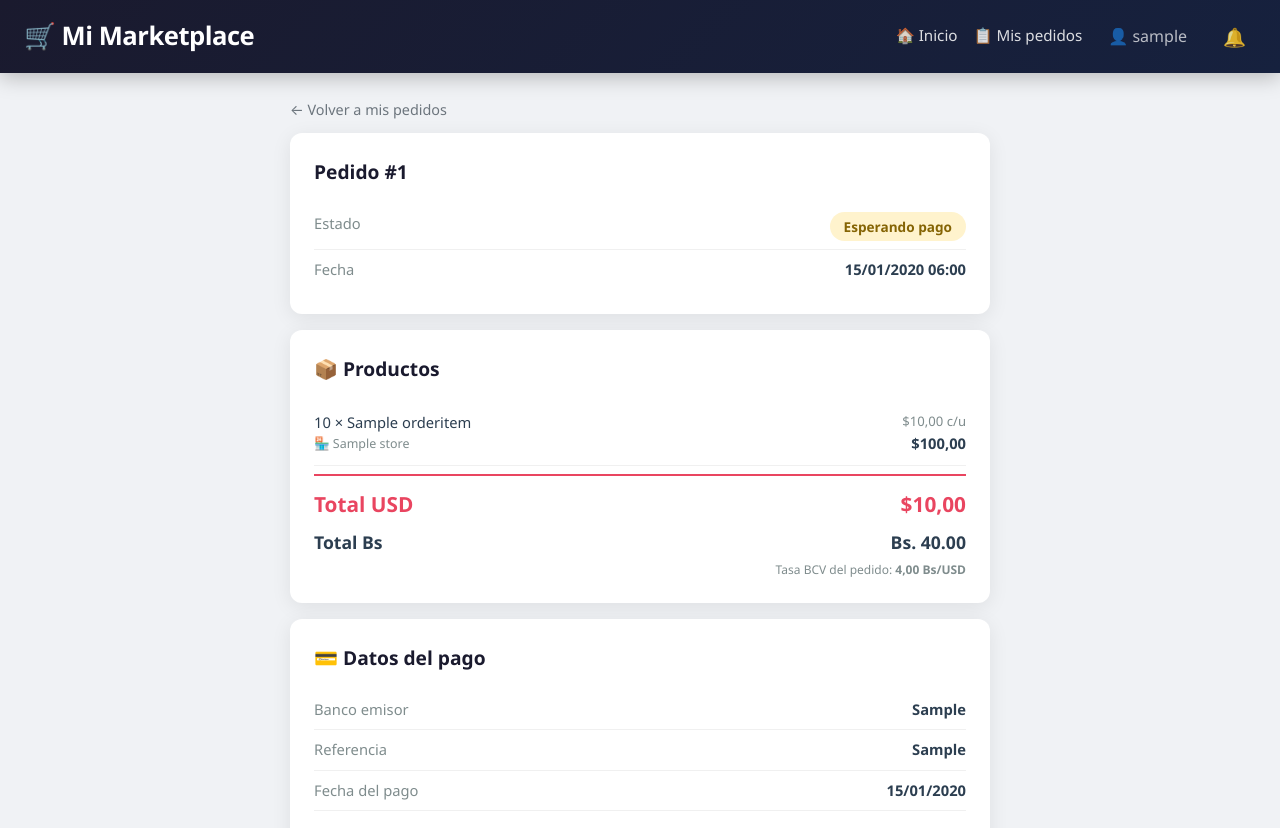
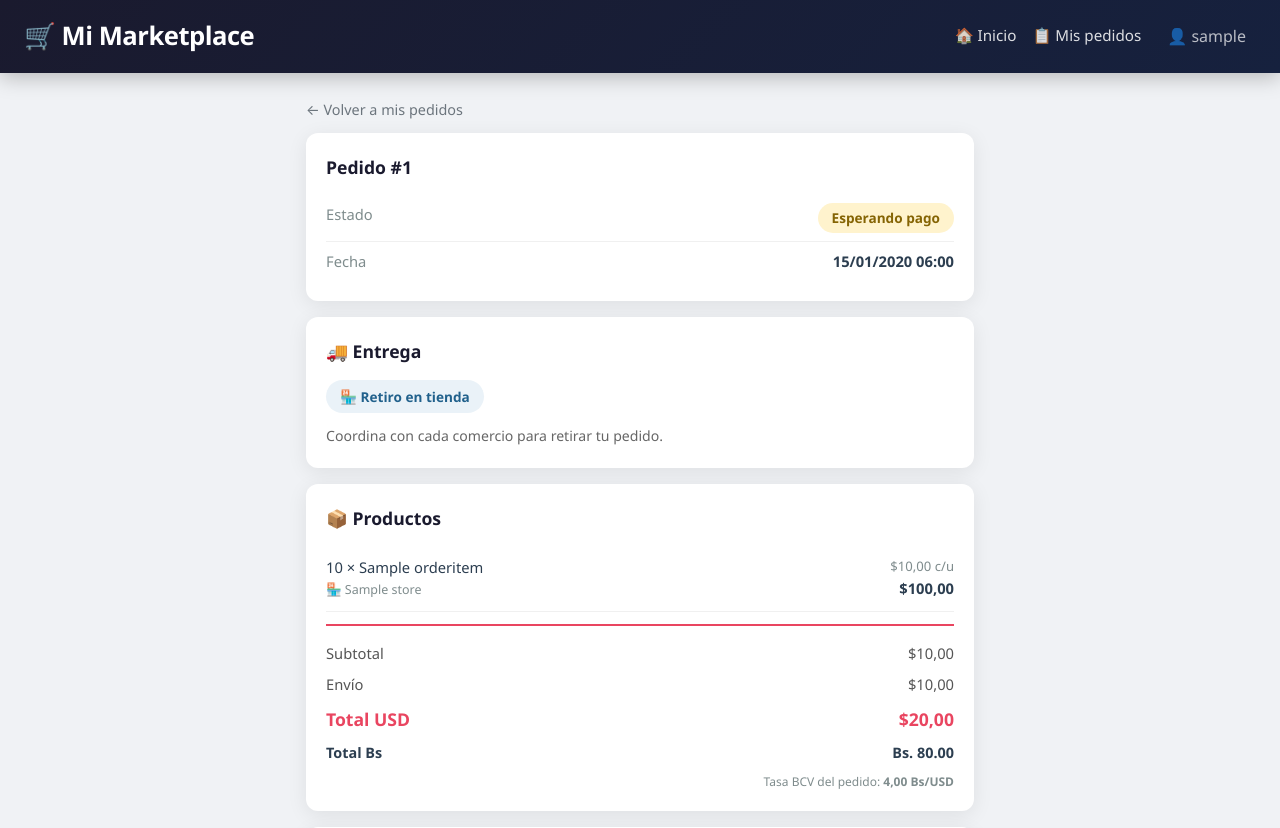
Before and after one commit to ItachiBoruto/marketplace, a Django app: page /orders/1/ in a window 1280 px wide. Shown: the top 828 px of the page. Run offline with Django 5.2, Linux system fonts and the light colour scheme; a user stored in the database is signed in; tables that the repository leaves empty hold one stand-in row (values such as "Sample post"); a database or web service that is not in the repository returns one stand-in record (values such as "Sample title"); data that the repository does not hold is empty.

Commit message:
feat(orders): mostrar envio en detalles + selector mas visible en checkout

```diff
--- a/apps/orders/templates/orders/detail.html
+++ b/apps/orders/templates/orders/detail.html
@@ -8,57 +8,46 @@
     {% load exchange_filters %}
     <link rel="stylesheet" href="{% static 'css/style.css' %}">
     <style>
-        .detail-wrapper {
-            max-width: 700px;
-            margin: 24px auto;
-        }
+        .detail-wrapper { max-width: 700px; margin: 24px auto; padding: 0 16px; }
         .detail-card {
-            background: white;
-            padding: 24px;
-            border-radius: 12px;
-            box-shadow: 0 4px 20px rgba(0,0,0,0.08);
-            margin-bottom: 16px;
+            background: white; padding: 20px; border-radius: 12px;
+            box-shadow: 0 4px 20px rgba(0,0,0,0.08); margin-bottom: 16px;
         }
         .detail-card h2 {
-            margin: 0 0 16px;
-            font-size: 1.2rem;
-            color: #1a1a2e;
+            margin: 0 0 14px; font-size: 1.1rem; color: #1a1a2e;
+            display: flex; align-items: center; gap: 8px;
         }
         .detail-row {
-            display: flex;
-            justify-content: space-between;
-            padding: 8px 0;
-            font-size: 0.92rem;
-            border-bottom: 1px solid #f0f0f0;
+            display: flex; justify-content: space-between; padding: 8px 0;
+            font-size: 0.92rem; border-bottom: 1px solid #f0f0f0;
         }
         .detail-row:last-child { border-bottom: none; }
         .detail-row .label { color: #7f8c8d; }
-        .detail-row .value { font-weight: 600; color: #2c3e50; }
+        .detail-row .value { font-weight: 600; color: #2c3e50; text-align: right; }
         .item-row {
-            display: flex;
-            justify-content: space-between;
-            padding: 10px 0;
-            border-bottom: 1px solid #f0f0f0;
-            font-size: 0.92rem;
+            display: flex; justify-content: space-between; padding: 10px 0;
+            border-bottom: 1px solid #f0f0f0; font-size: 0.92rem;
         }
         .item-row:last-child { border-bottom: none; }
         .item-row .store { font-size: 0.78rem; color: #7f8c8d; display: block; }
+        .totals-block { margin-top: 12px; padding-top: 12px; border-top: 2px solid #e94560; }
         .total-line {
-            display: flex;
-            justify-content: space-between;
-            padding-top: 12px;
-            margin-top: 8px;
-            border-top: 2px solid #e94560;
-            font-size: 1.3rem;
-            font-weight: 700;
-            color: #e94560;
+            display: flex; justify-content: space-between; padding: 4px 0;
+            font-size: 1.1rem; font-weight: 700; color: #e94560;
+        }
+        .subtotal-line {
+            display: flex; justify-content: space-between; padding: 4px 0;
+            font-size: 0.92rem; color: #555;
+        }
+        .subtotal-line.total-bs {
+            font-size: 0.9rem; color: #2c3e50; font-weight: 600;
+        }
+        .rate-note-detail {
+            font-size: 0.75rem; color: #7f8c8d; text-align: right; margin: 4px 0 0;
         }
         .status-badge {
-            display: inline-block;
-            padding: 4px 14px;
-            border-radius: 20px;
-            font-size: 0.85rem;
-            font-weight: 600;
+            display: inline-block; padding: 4px 14px; border-radius: 20px;
+            font-size: 0.85rem; font-weight: 600;
         }
         .status-pending_payment { background: #fff3cd; color: #856404; }
         .status-payment_submitted { background: #cce5ff; color: #004085; }
@@ -66,33 +55,26 @@
         .status-shipped { background: #d1ecf1; color: #0c5460; }
         .status-completed { background: #d4edda; color: #155724; }
         .status-cancelled { background: #f8d7da; color: #721c24; }
+        .status-expired { background: #e2e3e5; color: #383d41; }
         .proof-image {
-            max-width: 100%;
-            max-height: 300px;
-            border-radius: 8px;
-            margin-top: 8px;
+            max-width: 100%; max-height: 300px; border-radius: 8px; margin-top: 8px;
         }
         .btn-back {
-            display: inline-block;
-            margin-bottom: 12px;
-            color: #6c757d;
-            text-decoration: none;
-            font-size: 0.9rem;
+            display: inline-block; margin-bottom: 12px; color: #6c757d;
+            text-decoration: none; font-size: 0.9rem;
         }
-
-        .total-line-bs {
-            display: flex;
-            justify-content: space-between;
-            padding-top: 6px;
-            font-size: 1.1rem;
-            font-weight: 600;
-            color: #2c3e50;
+        /* Delivery badge */
+        .shipping-badge {
+            display: inline-flex; align-items: center; gap: 6px;
+            padding: 6px 14px; border-radius: 20px;
+            font-size: 0.85rem; font-weight: 600; margin-bottom: 12px;
         }
-        .rate-note-detail {
-            font-size: 0.75rem;
-            color: #7f8c8d;
-            text-align: right;
-            margin: 4px 0 0;
+        .shipping-pickup { background: #eaf2f8; color: #21618c; }
+        .shipping-delivery { background: #fef5e7; color: #b9770e; }
+        .address-box {
+            background: #f8f9fa; padding: 12px 14px; border-radius: 8px;
+            font-size: 0.9rem; color: #2c3e50; line-height: 1.5;
+            border-left: 3px solid #f39c12;
         }
     </style>
 </head>
@@ -113,6 +95,7 @@
             <div class="detail-wrapper">
                 <a href="{% url 'orders:list' %}" class="btn-back">← Volver a mis pedidos</a>
 
+                <!-- Estado general -->
                 <div class="detail-card">
                     <h2>Pedido #{{ order.pk }}</h2>
                     <div class="detail-row">
@@ -127,8 +110,43 @@
                     </div>
                 </div>
 
+                <!-- Envío -->
+                <div class="detail-card">
+                    <h2>🚚 Entrega</h2>
+
+                    {% if order.shipping_method == 'delivery' %}
+                        <div class="shipping-badge shipping-delivery">
+                            🛵 Delivery a domicilio
+                        </div>
+
+                        {% if order.delivery_address %}
+                            <div class="address-box">
+                                <strong>Dirección:</strong><br>
+                                {{ order.delivery_address|linebreaksbr }}
+                            </div>
+                        {% endif %}
+
+                        {% if order.shipping_fee and order.shipping_fee > 0 %}
+                            <div class="detail-row" style="margin-top: 12px;">
+                                <span class="label">Costo de envío</span>
+                                <span class="value">${{ order.shipping_fee|floatformat:2 }}</span>
+                            </div>
+                        {% endif %}
+
+                    {% else %}
+                        <div class="shipping-badge shipping-pickup">
+                            🏪 Retiro en tienda
+                        </div>
+                        <p style="font-size: 0.88rem; color: #666; margin: 0;">
+                            Coordina con cada comercio para retirar tu pedido.
+                        </p>
+                    {% endif %}
+                </div>
+
+                <!-- Productos + Totales -->
                 <div class="detail-card">
                     <h2>📦 Productos</h2>
+
                     {% for item in order.items.all %}
                         <div class="item-row">
                             <div>
@@ -143,22 +161,38 @@
                             </div>
                         </div>
                     {% endfor %}
-                    <div class="total-line">
-                        <span>Total USD</span>
+
+                    <div class="totals-block">
+                        <div class="subtotal-line">
+                            <span>Subtotal</span>
                             <span>${{ order.total|floatformat:2 }}</span>
                         </div>
 
+                        {% if order.shipping_fee and order.shipping_fee > 0 %}
+                            <div class="subtotal-line">
+                                <span>Envío</span>
+                                <span>${{ order.shipping_fee|floatformat:2 }}</span>
+                            </div>
+                        {% endif %}
+
+                        <div class="total-line">
+                            <span>Total USD</span>
+                            <span>${{ order.grand_total|floatformat:2 }}</span>
+                        </div>
+
                         {% if order.exchange_rate %}
-                    <div class="total-line-bs">
+                            <div class="subtotal-line total-bs">
                                 <span>Total Bs</span>
-                        <span>Bs. {{ order.total|to_bs:order.exchange_rate }}</span>
+                                <span>Bs. {{ order.grand_total|to_bs:order.exchange_rate }}</span>
                             </div>
                             <p class="rate-note-detail">
                                 Tasa BCV del pedido: <strong>{{ order.exchange_rate|floatformat:2 }} Bs/USD</strong>
                             </p>
                         {% endif %}
                     </div>
+                </div>
 
+                <!-- Datos del pago -->
                 <div class="detail-card">
                     <h2>💳 Datos del pago</h2>
                     <div class="detail-row">
@@ -189,6 +223,5 @@
             </div>
         </div>
     </main>
-    <script src="{% static 'js/notifications.js' %}"></script>
 </body>
 </html>
```
Also changed, not shown: apps/orders/templates/orders/checkout.html (+98 -94 lines), apps/stores/templates/stores/dashboard/order_detail.html (+93 -62 lines). Lines whose indentation alone changed are shown as unchanged.
